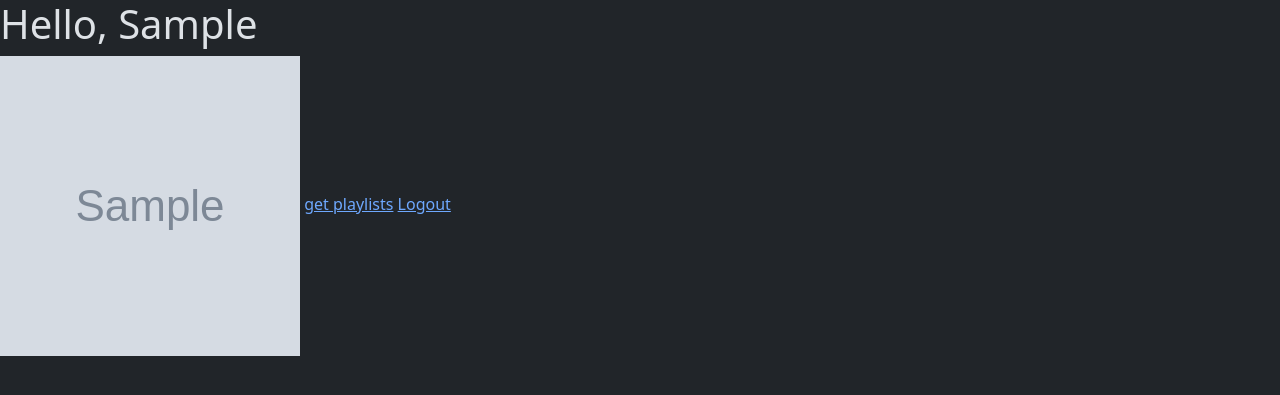
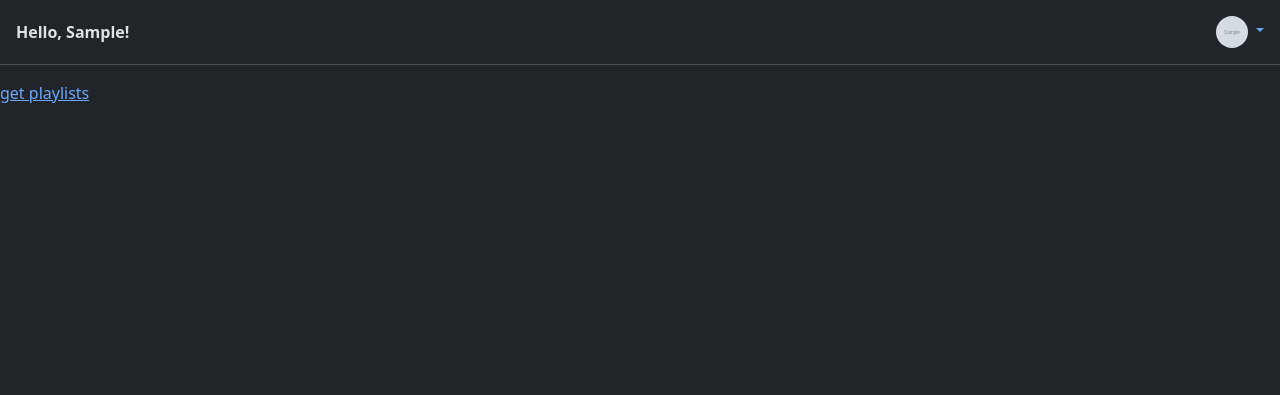
Before and after one commit to EmberVoid/Spotify-API-OAuth-Py, a Flask app: template templates/dashboard.html in a window 1280 px wide. Shown: the top 395 px of the page. Run offline with Flask 3, Linux system fonts and the light colour scheme; the template is opened without the code that fills it: most values are stand-ins (such as "Sample title", 1, 10 or a date in 2020); grey boxes marked "Sample" are stand-in pictures; parts of the project's set-up code (start-up, migrations or seed data) failed here and were passed over; some libraries are stand-ins or nearby versions.

Commit message:
Updated dashboard.html UI with bootstrap 5

```diff
--- a/templates/dashboard.html
+++ b/templates/dashboard.html
@@ -3,8 +3,20 @@
 
 {% block content %}
 
-    <h1>Hello, {{ username|title }}</h1>
-    <img src="{{ userimage }}" alt="userImage" style="width:300px;height:300px;">
+<header class="p-3 mb-3 border-bottom">
+    <div class="d-flex align-items-center">
+        <b class="w-100 me-3"> Hello, {{ username|title }}! </b>
+
+        <div class="flex-shrink-0 dropdown">
+          <a href="#" class="d-block text-decoration-none dropdown-toggle" id="dropdownUser2" data-bs-toggle="dropdown" aria-expanded="false">
+            <img src="{{ userimage }}" alt="userImage" width="32" height="32" class="rounded-circle">
+          </a>
+          <ul class="dropdown-menu text-small shadow" aria-labelledby="dropdownUser2">
+            <li><a class="dropdown-item" href="{{ url_for('logout') }}">Log out</a></li>
+          </ul>
+        </div>
+      </div>
+  </header>
+
     <a href="{{ url_for('get_playlists') }}">get playlists</a>
-    <a href="{{ url_for('logout') }}">Logout</a>
 {% endblock %}
```
